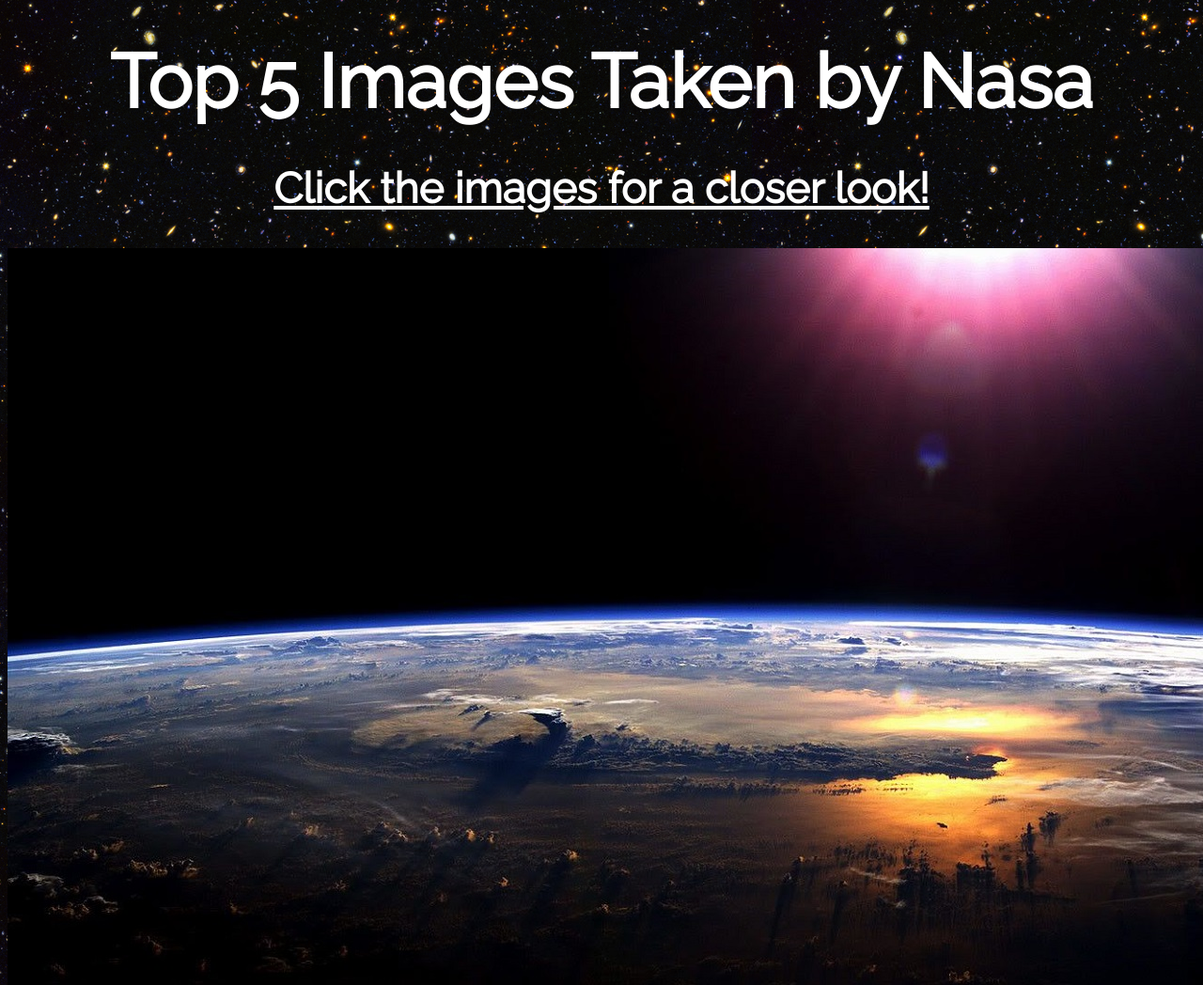
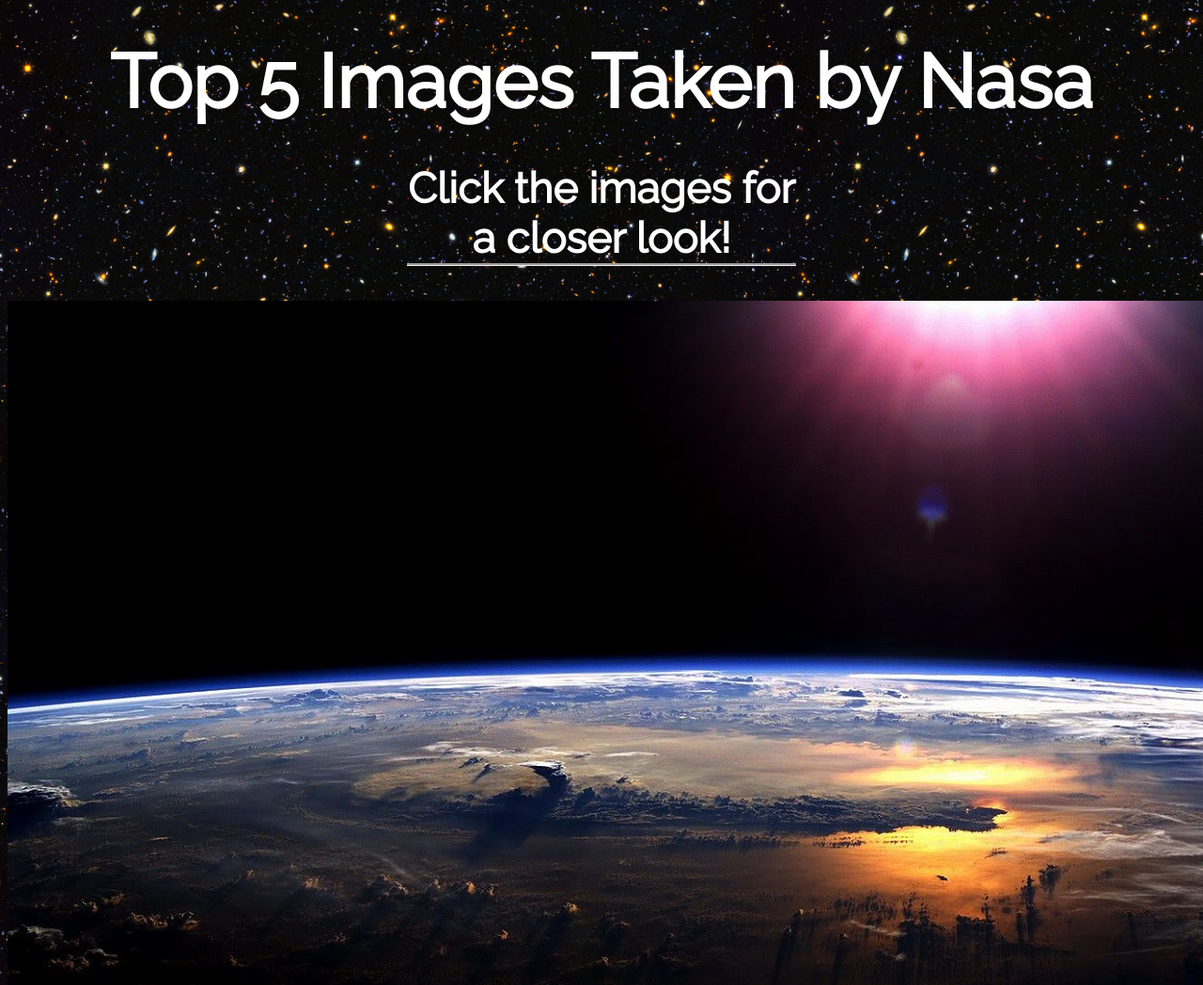
Before and after one commit to manda16433/CTK303, a plain HTML site: page nasaPics.html in a window 1280 px wide. Shown: the top 1048 px of the page at 94% size. Drawn offline with nearby package versions, Linux system fonts and the light colour scheme.

Commit message:
Add files via upload

```diff
--- a/nasaPics.css
+++ b/nasaPics.css
@@ -1,6 +1,14 @@
 h1{
   font-size: 80px;
   margin: 40px;
+}
+
+h2{
+  border-bottom-style: groove;
+  border-bottom-width:medium;
+  margin-left: 425px;
+  margin-right: 425px;
+
 }
 body{
 font-family: 'Raleway';
--- a/nasaPics.html
+++ b/nasaPics.html
@@ -13,7 +13,7 @@
   </head>
   <body>
       <h1>Top 5 Images Taken by Nasa</h1>
-    <u>  <h2> Click the images for a closer look! </h2></u>
+    <h2> Click the images for a closer look! </h2>
     <a data-fancybox="gallery" href="bigEarth.jpg"><img src="bigEarth.jpg"></a> <br>
     <a href="https://www.nasa.gov/topics/earth/images/index.html" target="_blank">More images of Earth</a> <br>
     <a data-fancybox="gallery" href="satellite.jpg"><img src="satellite.jpg"></a>
```
